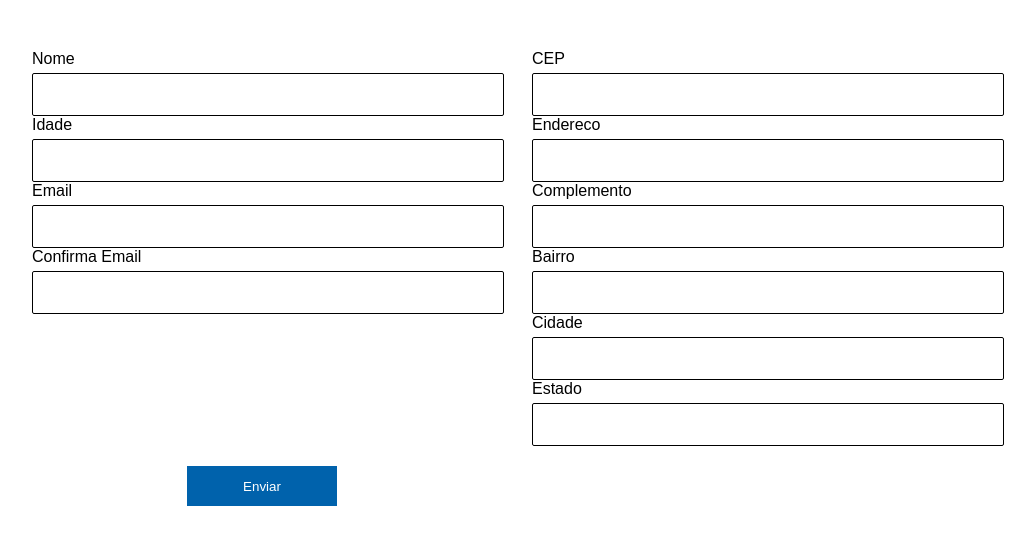
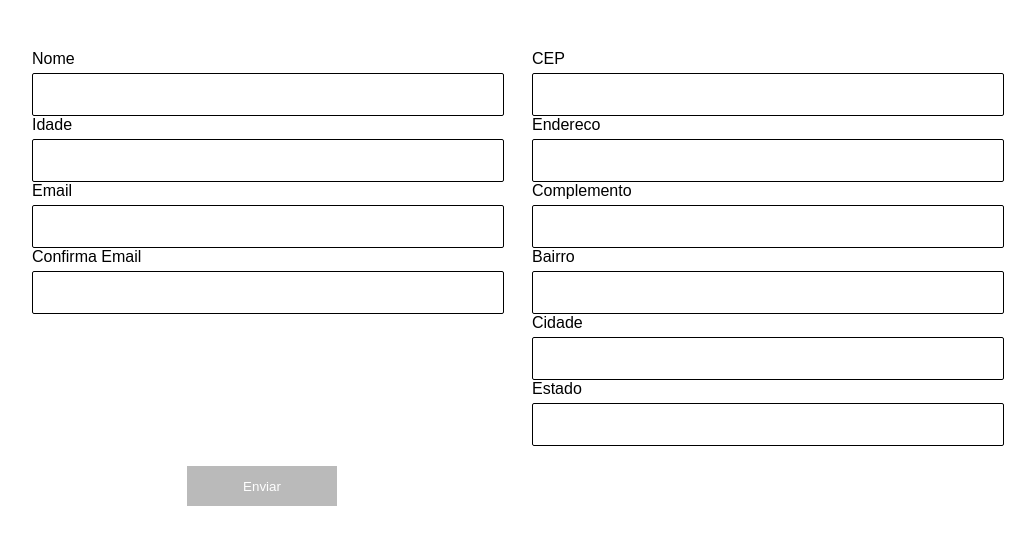
Before and after one commit to RodResq/angular-forms-labs, an Angular app: page / in a window 1280 px wide. Shown: the top 544 px of the page, without its empty margins (128-1163 px from the left). Built offline with nearby package versions, Linux system fonts and the light colour scheme.

Commit message:
Verficando classe do angular: ng-valid, ng-invalid, ng-dirty, ng-pristine e ng-untouched e ng-touched

```diff
--- a/src/app/components/template-driven/template-driven.component.css
+++ b/src/app/components/template-driven/template-driven.component.css
@@ -0,0 +1,15 @@
+/*Se o botao estivar sujo (dirty, for tocado) e estiver invalido*/
+input.ng-dirty.ng-invalid {
+  border: 2px solid red;
+}
+
+/*Se o botao estiver tocado e valido*/
+input.ng-dirty.ng-valid {
+  border: 2px solid green;
+}
+/*Se o formulario estiver valido*/
+form.ng-invalid button{
+  pointer-events: none;
+  opacity: 0.8;
+  background-color: darkgray;
+}
--- a/src/app/components/template-driven/template-driven.component.html
+++ b/src/app/components/template-driven/template-driven.component.html
@@ -2,7 +2,7 @@
   <div ngModelGroup="informacoes">
     <label>
       <p>Nome</p>
-      <input type="text" name="nome" [(ngModel)]="informacoes.nome">
+      <input type="text" name="nome"  required minlength="3" maxlength="5" [(ngModel)]="informacoes.nome">
     </label>
     <label>
       <p>Idade</p>
```
